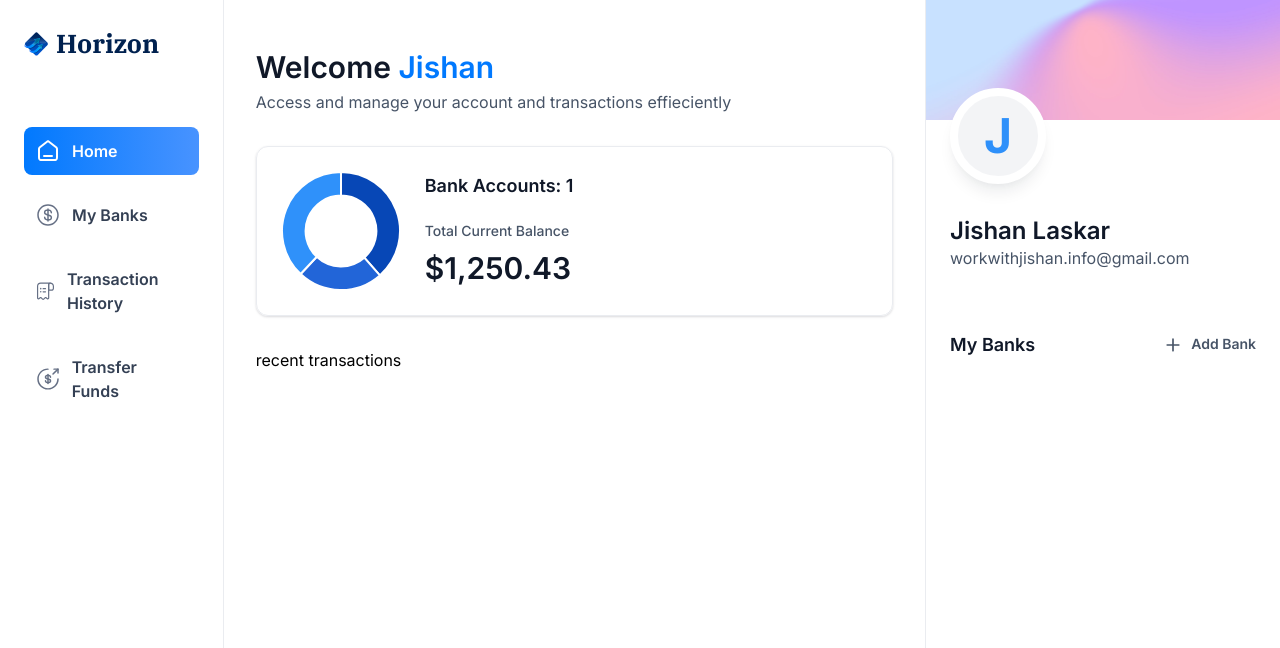
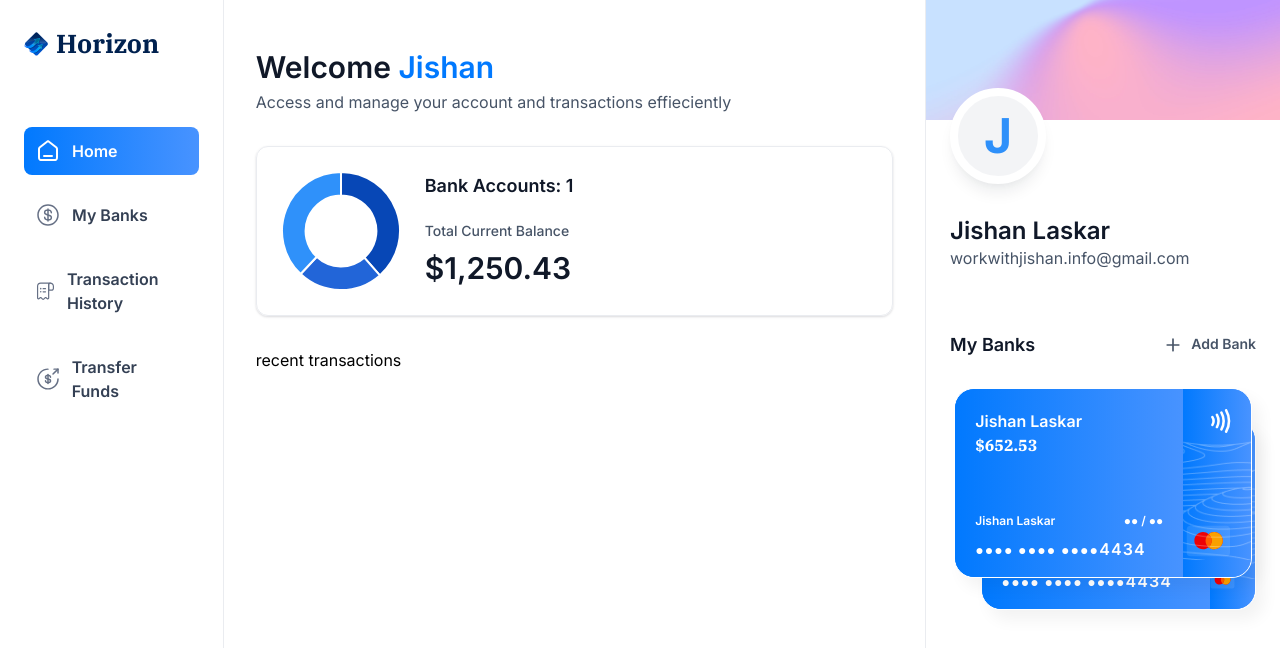
Before and after one commit to imjishan/horizon, a Next.js app: page / in a window 1280 px wide. Shown: the top 648 px of the page. Built offline with nearby package versions, Linux system fonts and the light colour scheme.

Commit message:
Implement complete layout

```diff
--- /dev/null
+++ b/app/(root)/my-banks/page.tsx
@@ -0,0 +1,4 @@
+const MyBanks = () => {
+  return <div>MyBanks</div>;
+};
+export default MyBanks;
--- a/app/(root)/page.tsx
+++ b/app/(root)/page.tsx
@@ -28,7 +28,11 @@
         recent transactions
       </div>
 
-      <RightSidebar user={loggedIn} transactions={[]} banks={[]} />
+      <RightSidebar
+        user={loggedIn}
+        transactions={[]}
+        banks={[{ currentBalance: 652.53 }, { currentBalance: 252.22 }]}
+      />
     </section>
   );
 };
--- /dev/null
+++ b/app/(root)/payment-transfer/page.tsx
@@ -0,0 +1,4 @@
+const Transfer = () => {
+  return <div>Transfer</div>;
+};
+export default Transfer;
--- /dev/null
+++ b/app/(root)/transaction-history/page.tsx
@@ -0,0 +1,4 @@
+const TransactionHistory = () => {
+  return <div>TransactionHistory</div>;
+};
+export default TransactionHistory;
--- /dev/null
+++ b/components/BankCard.tsx
@@ -0,0 +1,54 @@
+import { formatAmount } from "@/lib/utils";
+import Image from "next/image";
+import Link from "next/link";
+
+const BankCard = ({
+  account,
+  userName,
+  showBalance = true,
+}: CreditCardProps) => {
+  return (
+    <div className="flex flex-col">
+      <Link href="/" className="bank-card">
+        <div className="bank-card_content">
+          <div>
+            <h1 className="text-16 font-semibold text-white">
+              {account.name || userName}
+            </h1>
+            <p className="font-ibm-plex-serif font-black text-white">
+              {formatAmount(account.currentBalance)}
+            </p>
+          </div>
+
+          <article className="flex flex-col gap-2">
+            <div className="flex justify-between">
+              <h1 className="text-12 font-semibold text-white">{userName}</h1>
+              <h2 className="text-12 font-semibold text-white">●● / ●●</h2>
+            </div>
+            <p className="text-14 font-semibold text-white tracking-[1.1px]">
+              ●●●● ●●●● ●●●●<span className="text-16">4434</span>
+            </p>
+          </article>
+        </div>
+        <div className="bank-card_icon">
+          <Image src="/icons/Paypass.svg" width={20} height={24} alt="pay" />
+          <Image
+            src="/icons/mastercard.svg"
+            width={45}
+            height={32}
+            alt="mastercard"
+            className="ml-5"
+          />
+        </div>
+        <Image
+          src="/icons/lines.png"
+          width={316}
+          height={190}
+          alt="lines"
+          className="absolute top-0 left-0"
+        />
+      </Link>
+    </div>
+  );
+};
+export default BankCard;
--- a/components/RightSidebar.tsx
+++ b/components/RightSidebar.tsx
@@ -1,5 +1,6 @@
 import Image from "next/image";
 import Link from "next/link";
+import BankCard from "./BankCard";
 
 const RightSidebar = ({ user, transactions, banks }: RightSidebarProps) => {
   return (
@@ -22,12 +23,34 @@
       </section>
       <section className="banks">
         <div className="flex w-full justify-between">
-            <h2 className="header-2">My Banks</h2>
-            <Link href="/" className="flex gap-2">
-                <Image src="/icons/plus.svg" alt="plus" width={20} height={20} />
-                <h2 className="text-14 font-semibold text-gray-600">Add Bank</h2>
-            </Link>
+          <h2 className="header-2">My Banks</h2>
+          <Link href="/" className="flex gap-2">
+            <Image src="/icons/plus.svg" alt="plus" width={20} height={20} />
+            <h2 className="text-14 font-semibold text-gray-600">Add Bank</h2>
+          </Link>
         </div>
+        {banks?.length > 0 && (
+          <div className="relative flex flex-1 flex-col items-center justify-center gap-5">
+            <div className="relative z-10">
+              <BankCard
+                key={banks[0].$id}
+                account={banks[0]}
+                userName={`${user.firstName} ${user.lastName}`}
+                showBalance={false}
+              />
+            </div>
+            {banks[1] && (
+              <div className="absolute right-0 top-8 z-0 w-[90%]">
+                <BankCard
+                  key={banks[1].$id}
+                  account={banks[1]}
+                  userName={`${user.firstName} ${user.lastName}`}
+                  showBalance={false}
+                />
+              </div>
+            )}
+          </div>
+        )}
       </section>
     </aside>
   );
```
